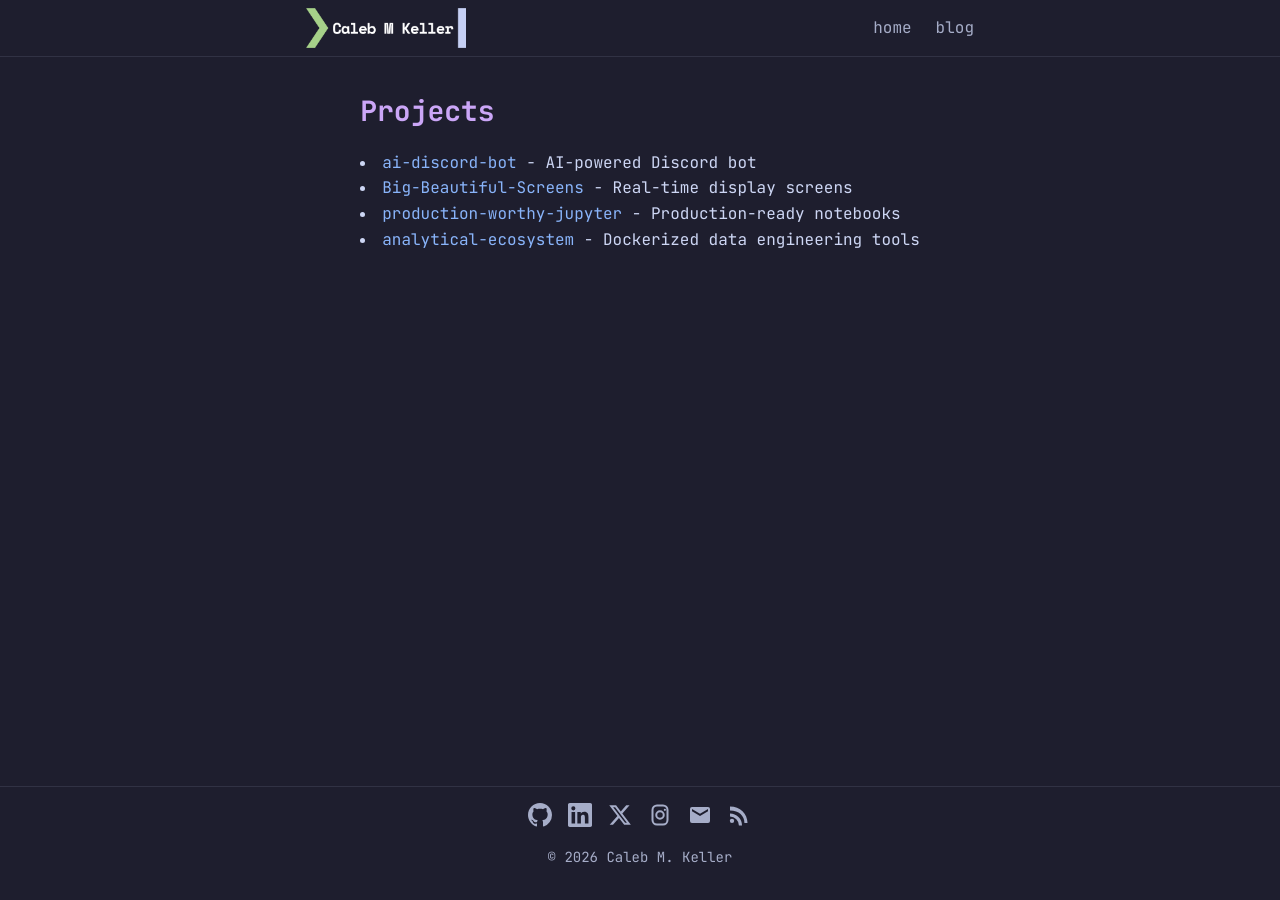
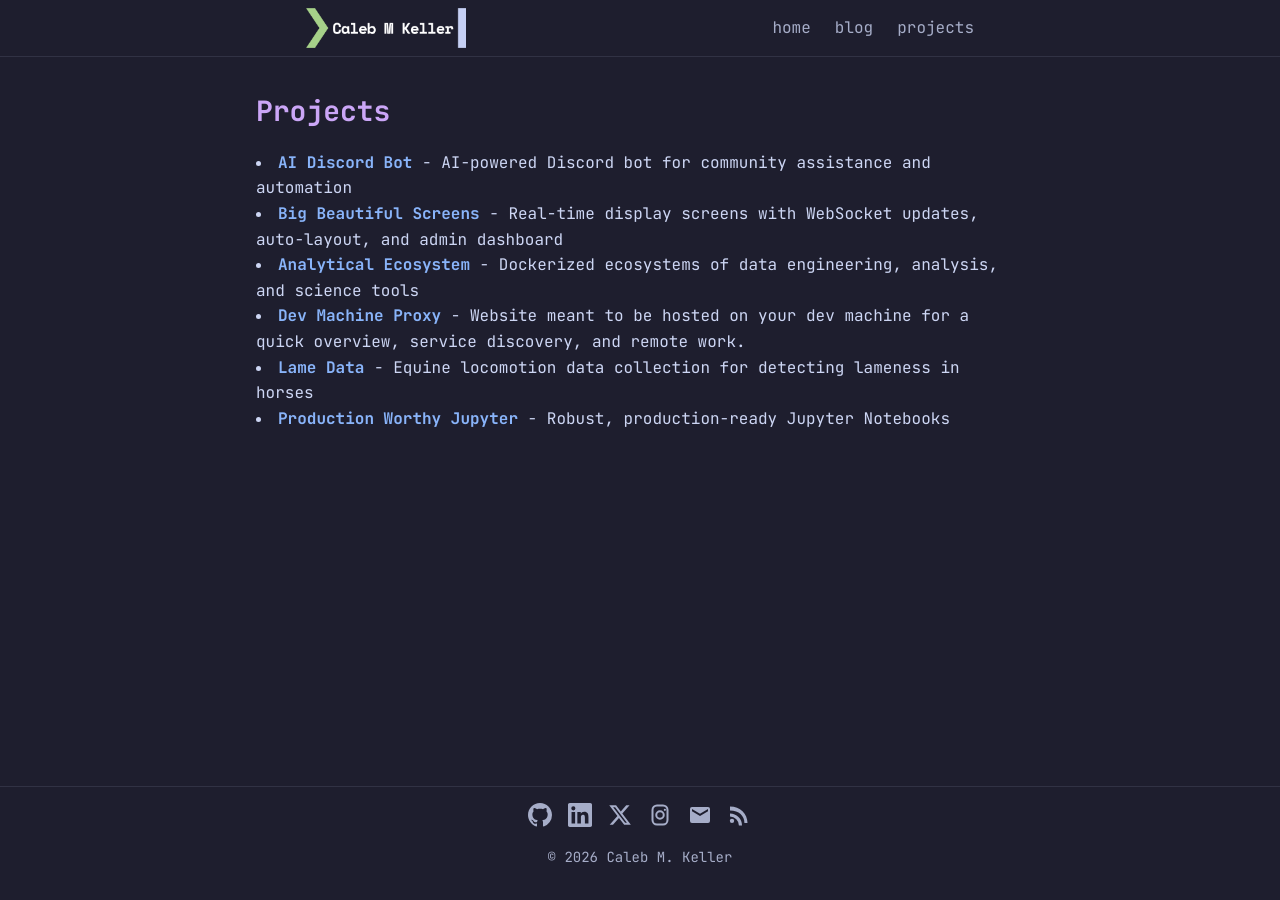
Before and after one commit to wrathagom/wrathagom.github.io, a Jekyll site: the page built from projects.md, in a window 1280 px wide. Built offline with Jekyll 4.4.1, drawn with Linux system fonts in a browser that asks for light colours.

Commit message:
Update projects

```diff
--- a/_layouts/default.html
+++ b/_layouts/default.html
@@ -20,6 +20,7 @@
       <div class="nav-links">
         <a href="{{ '/' | relative_url }}">home</a>
         <a href="{{ '/blog' | relative_url }}">blog</a>
+        <a href="{{ '/projects' | relative_url }}">projects</a>
       </div>
     </nav>
   </header>
--- a/assets/css/style.css
+++ b/assets/css/style.css
@@ -108,7 +108,7 @@ nav {
 
 /* Main */
 main {
-  max-width: 700px;
+  max-width: 800px;
   margin: 0 auto;
   padding: 2rem 1rem;
   flex: 1;
--- a/projects.md
+++ b/projects.md
@@ -5,7 +5,9 @@ title: Projects
 
 # Projects
 
-- [ai-discord-bot](https://github.com/wrathagom/ai-discord-bot) - AI-powered Discord bot
-- [Big-Beautiful-Screens](https://github.com/wrathagom/Big-Beautiful-Screens) - Real-time display screens
-- [production-worthy-jupyter](https://github.com/wrathagom/production-worthy-jupyter) - Production-ready notebooks
-- [analytical-ecosystem](https://github.com/wrathagom/analytical-ecosystem) - Dockerized data engineering tools
+- **[AI Discord Bot](https://github.com/wrathagom/ai-discord-bot)** - AI-powered Discord bot for community assistance and automation
+- **[Big Beautiful Screens](https://github.com/wrathagom/Big-Beautiful-Screens)** - Real-time display screens with WebSocket updates, auto-layout, and admin dashboard
+- **[Analytical Ecosystem](https://github.com/wrathagom/analytical-ecosystem)** - Dockerized ecosystems of data engineering, analysis, and science tools
+- **[Dev Machine Proxy](https://github.com/wrathagom/dev-machine-proxy)** - Website meant to be hosted on your dev machine for a quick overview, service discovery, and remote work.
+- **[Lame Data](https://github.com/wrathagom/lame-data)** - Equine locomotion data collection for detecting lameness in horses
+- **[Production Worthy Jupyter](https://github.com/wrathagom/production-worthy-jupyter)** - Robust, production-ready Jupyter Notebooks
```
Also changed, not shown: index.md (+4 -4 lines).
